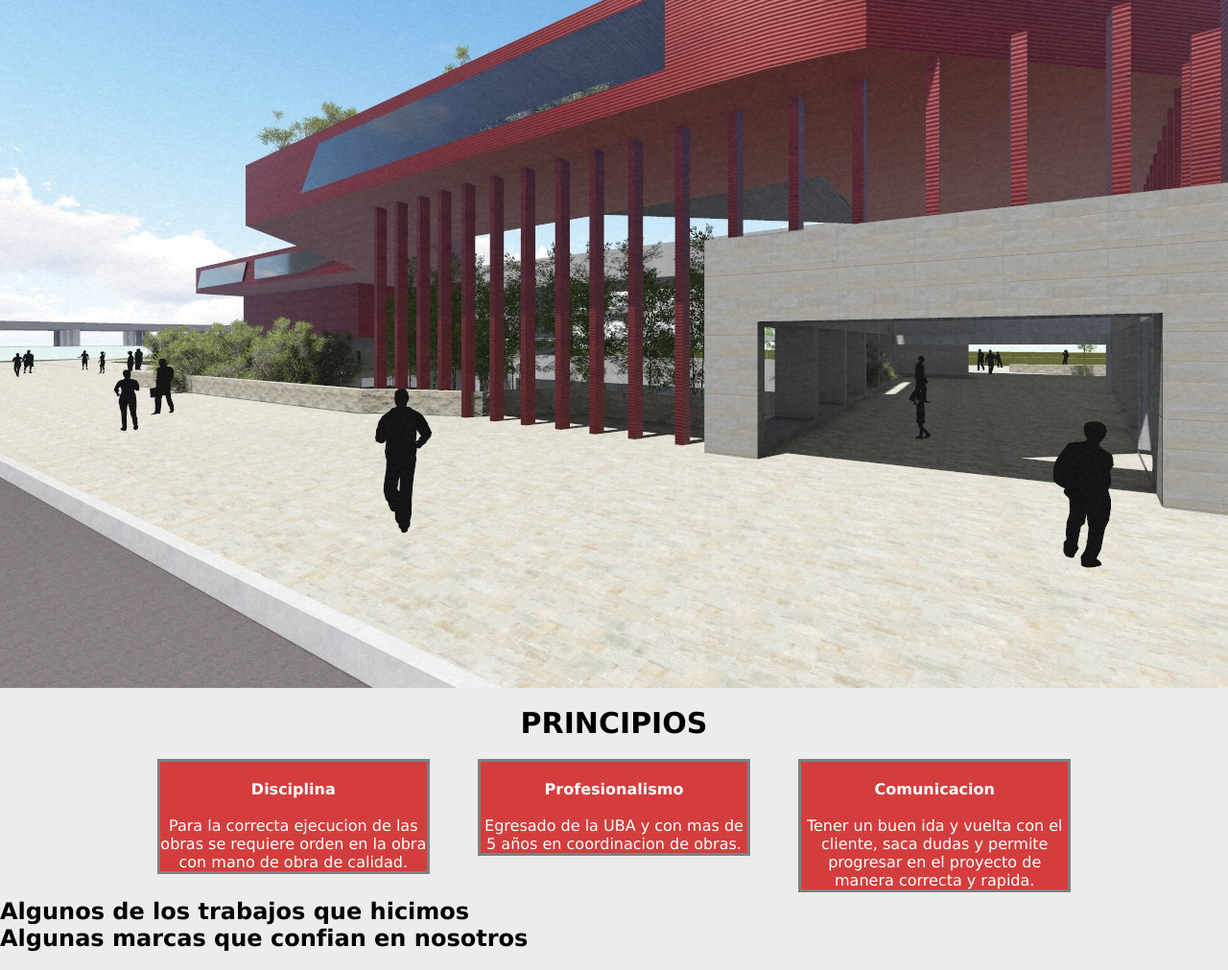
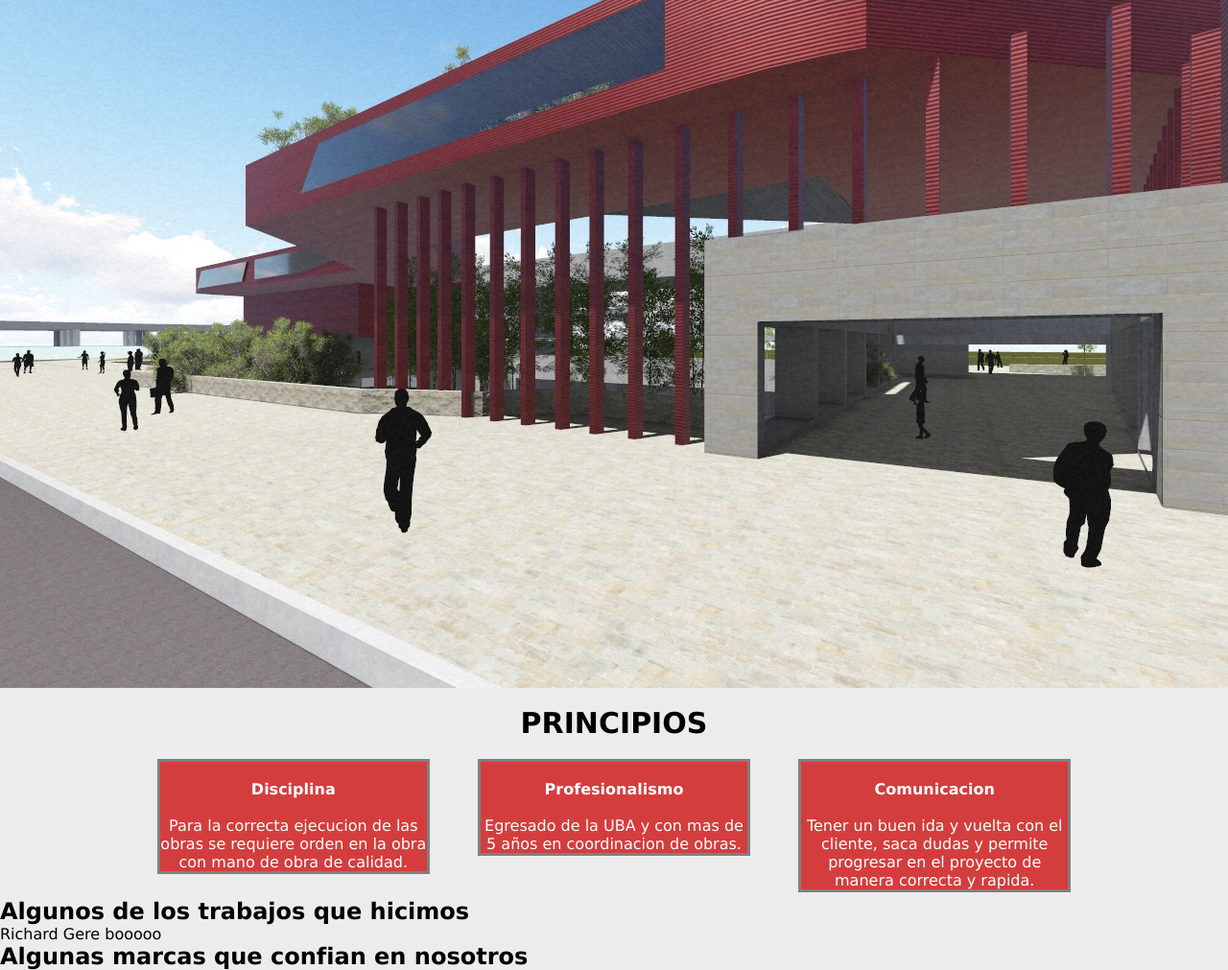
Before and after one commit to fdschiariti/nuevorepo, a plain HTML site: page index.html in a window 1280 px wide. Shown: the part 83-1094 px from the top of the page at 96% size. Drawn offline with Linux system fonts and the light colour scheme.

Commit message:
Prueba index

```diff
--- a/index.html
+++ b/index.html
@@ -44,7 +44,7 @@
 
         <div class="TiraImagenesObras">
             <h2><strong>Algunos de los trabajos que hicimos</strong></h2>
-
+            Richard Gere booooo
 
         </div>
 
```
